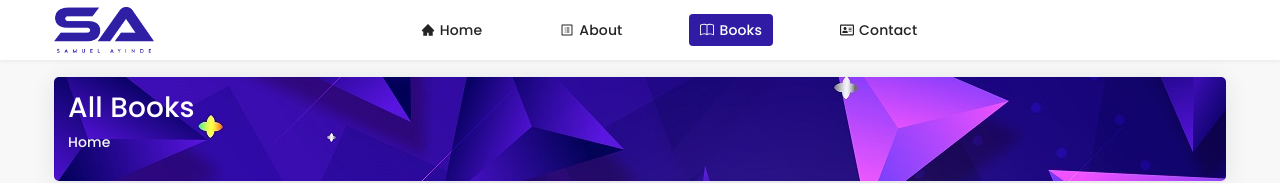
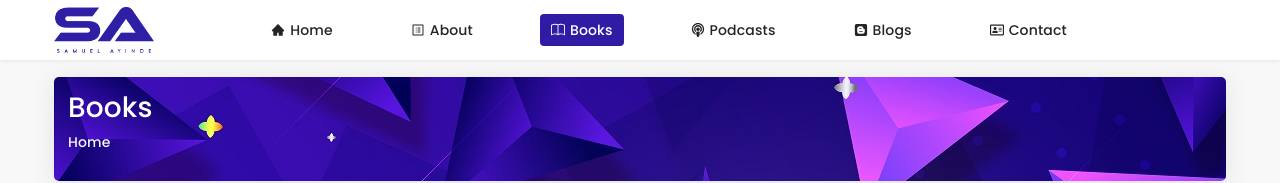
Before and after one commit to AyodEji-09/pastor-ayinde, a React (Vite) app: page /books in a window 1280 px wide. Shown: the top 183 px of the page. Built offline with nearby package versions, Linux system fonts and the light colour scheme.

Commit message:
podcasts and blogs page

```diff
--- a/src/App.jsx
+++ b/src/App.jsx
@@ -8,6 +8,8 @@ import Books from "./pages/Books";
 import About from "./pages/About";
 import Contact from "./pages/Contact";
 import NotFound from "./pages/Notfound";
+import Blogs from "./pages/Blogs";
+import Podcasts from "./pages/Podcasts";
 import { Toaster } from "react-hot-toast";
 // import { Suspense, lazy } from "react";
 // const Header = lazy(() => import("./components/Header/Header"));
@@ -33,6 +35,8 @@ function App() {
           <Route path="/books" element={<Books />} />
           <Route path="/songs" element={<Songs />} />
           <Route path="/contact" element={<Contact />} />
+          <Route path="/podcasts" element={<Podcasts />} />
+          <Route path="/blogs" element={<Blogs />} />
           <Route path="*" element={<NotFound />} />
         </Routes>
       </AnimatePresence>
--- a/src/components/Header/Header.jsx
+++ b/src/components/Header/Header.jsx
@@ -1,4 +1,4 @@
-import { FaRegAddressCard } from "react-icons/fa";
+import { FaRegAddressCard, FaPodcast, FaBlogger } from "react-icons/fa";
 import { CgMenuGridR } from "react-icons/cg";
 import { AiFillHome } from "react-icons/ai";
 import { AiOutlineProfile } from "react-icons/ai";
@@ -58,6 +58,24 @@ const Header = () => {
                   Books
                 </NavLink>
               </li>
+              <li className="nav-item me-5 my-sm-1 my-1 my-lg-0">
+                <NavLink
+                  className="nav-NavLink d-flex align-items-center"
+                  to="/podcasts"
+                >
+                  <FaPodcast style={{ marginRight: "5px" }} />
+                  Podcasts
+                </NavLink>
+              </li>
+              <li className="nav-item me-5 my-sm-1 my-1 my-lg-0">
+                <NavLink
+                  className="nav-NavLink d-flex align-items-center"
+                  to="/blogs"
+                >
+                  <FaBlogger style={{ marginRight: "5px" }} />
+                  Blogs
+                </NavLink>
+              </li>
               {/* <li className="nav-item me-5 my-sm-1 my-1 my-lg-0">
                 <NavLink
                   className="nav-NavLink d-flex align-items-center"
--- /dev/null
+++ b/src/pages/Blogs.jsx
@@ -0,0 +1,15 @@
+import Breadcrump from "../components/common/Breadcrump";
+import transition from "../components/transition";
+
+
+const Blogs = () => {
+  return (
+    <section id="blogs">
+      <div className="container vh-100">
+        <Breadcrump page="Blogs" />
+      </div>
+    </section>
+  );
+};
+
+export default transition(Blogs);
--- a/src/pages/Books.jsx
+++ b/src/pages/Books.jsx
@@ -6,7 +6,7 @@ const Books = () => {
   return (
     <section id="about">
       <div className="container">
-        <Breadcrump page="All Books" />
+        <Breadcrump page="Books" />
 
         <div className="row">
           {books.map((book) => (
--- /dev/null
+++ b/src/pages/Podcasts.jsx
@@ -0,0 +1,14 @@
+import Breadcrump from "../components/common/Breadcrump";
+import transition from "../components/transition";
+
+const Podcasts = () => {
+  return (
+    <section id="podcasts">
+      <div className="container vh-100">
+        <Breadcrump page="Podcasts" />
+      </div>
+    </section>
+  );
+};
+
+export default transition(Podcasts);
```
